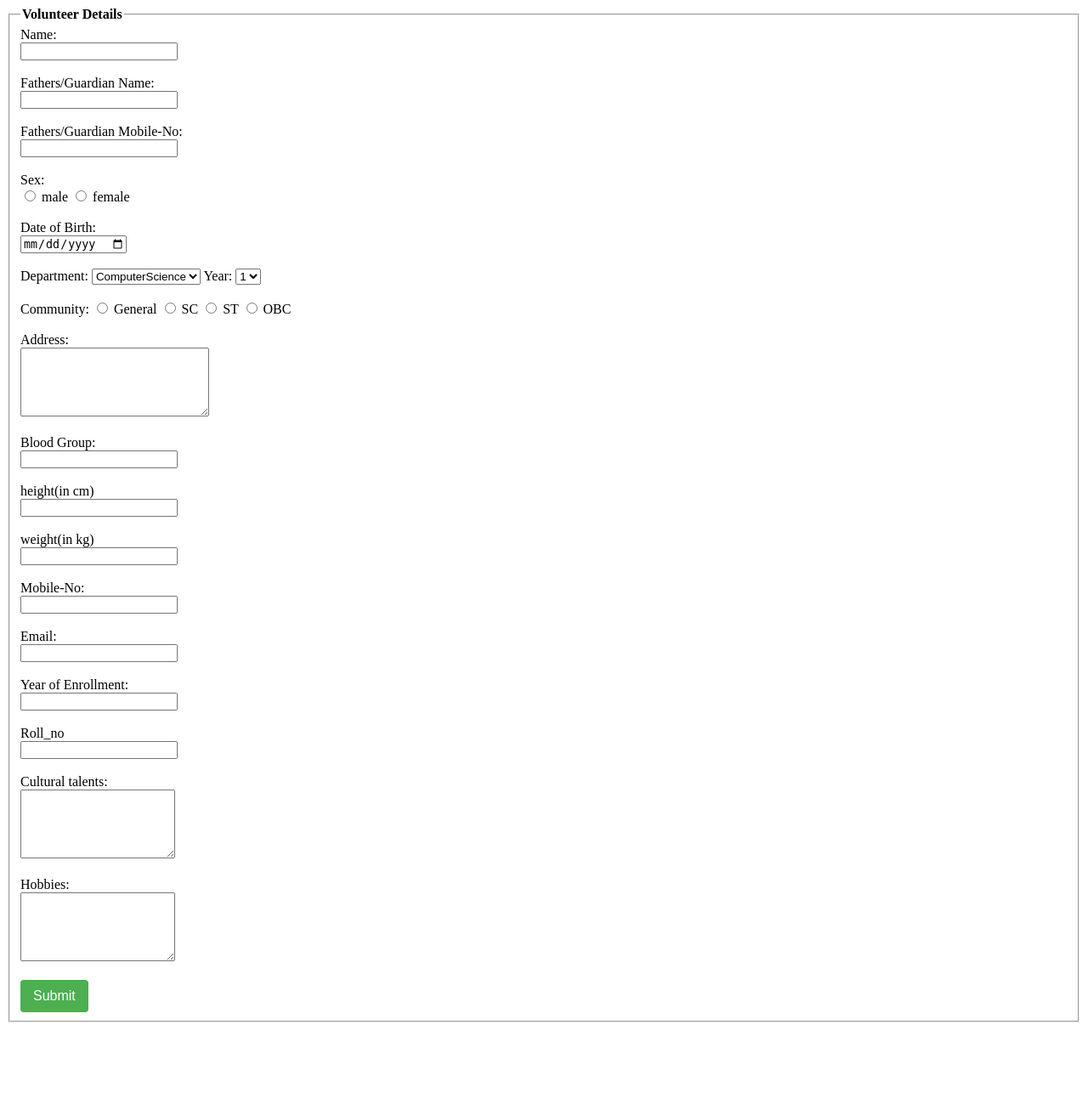
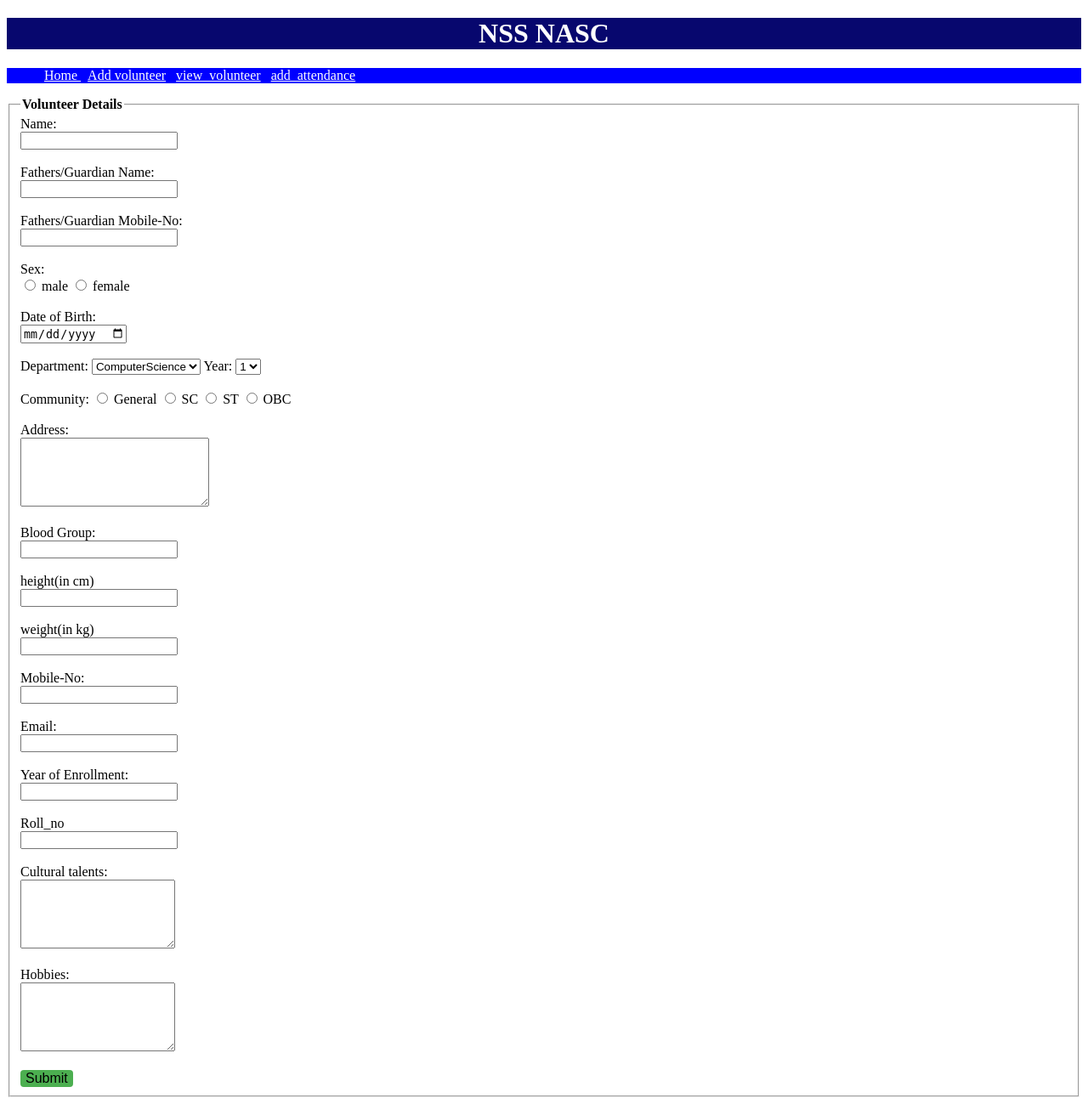
Before and after one commit to sharathplkn/patchnss, a Django app: template nss/templates/nss/form.html in a window 1280 px wide. Shown: the whole page at 85% size. Before the commit the page ends 1203 px from the top, so only its background shows below. Run offline with Django 4.2, Linux system fonts and the light colour scheme; the template is opened without the code that fills it, so the values that code supplies are empty; parts of the project's set-up code (start-up, migrations or seed data) failed here and were passed over.

Commit message:
attendance

```diff
--- a/nss/models.py
+++ b/nss/models.py
@@ -32,3 +32,4 @@
     date=models.DateField()
     roll_no=models.IntegerField()
     department=models.CharField(max_length=20)
+    event=models.CharField(max_length=64)
--- /dev/null
+++ b/nss/templates/nss/base.html
@@ -0,0 +1,66 @@
+<!DOCTYPE html>
+<html>
+<head>
+  <style>
+    input[type="submit"]{
+    background-color:#4CAF50;
+    color:#fff
+    padding:10px 15px;
+    border:none;
+    border-radius:4px;
+    cursor:pointer;
+    font-size:1em;
+    }
+    {% block style%}
+    {% endblock %}
+  </style>
+  <title>{% block title %}
+          {% endblock%}
+  </title>
+  <style>
+    nav{
+      padding-top: 0%;
+    }
+    .lis{
+      background-color: blue;
+
+    }
+    a{
+      color: white;
+    }
+    .lis li{
+      display:inline;
+      padding:4px;
+    }
+    .header{
+      background-color:rgb(7, 7, 110);
+      color: white;
+    }
+  </style>
+</head>
+  <body>
+  <div>
+  <div class="header">
+    <h1 align="center">NSS NASC</h1>
+  </div>
+    <nav>
+        <ul class="lis">
+          <li>
+            <a href="{%url 'ns'%}">Home </a>
+          </li>
+          <li>
+            <a href="{%url 'add_volunteer'%}">Add volunteer</a>
+          </li>
+          <li >
+            <a  href="{%url 'view_volunteer'%}">view_volunteer</a>
+          </li>
+          <li>
+            <a  href="{%url 'attendance'%}">add_attendance</a>
+          </li>
+        </ul>
+    </nav>
+  </div>
+    {% block content %}
+    {% endblock %}
+  </body>
+</html>
--- a/nss/templates/nss/form.html
+++ b/nss/templates/nss/form.html
@@ -1,31 +1,14 @@
-<!DOCTYPE html>
-<html lang="en">
-<head>
-    <meta charset="UTF-8">
-    <meta name="viewport" content="width=device-width, initial-scale=1.0">
-    <title>Document</title>
-    <style>
+{% extends 'nss/base.html'%}
+{% block style%}
+form{
+    text-align:left;
+}
+{% endblock %}
 
-form {
-    text-align: left;
-}
-input[type="submit"] {
-    background-color: #4CAF50;
-    color: #fff;
-    padding: 10px 15px;
-    border: none;
-    border-radius: 4px;
-    cursor: pointer;
-    font-size: 1em;
-}
-
-input[type="submit"]:hover {
-    background-color: #45a049;
-}
-    </style>
-</head>
-<body>
-    <div>
+{% block title %}
+    add volunteer
+{% endblock%}
+{% block content %}
     <form method="post" action="{% url 'add_volunteer' %}" align="center">
         <fieldset>
             <legend><b>Volunteer Details</b></legend>
@@ -127,6 +110,4 @@
         <input type="submit">
         </fieldset>
     </form>
-</div>
-</body>
-</html>
+{% endblock %}
--- /dev/null
+++ b/nss/templates/nss/home.html
@@ -0,0 +1,4 @@
+{% extends 'nss/base.html' %}
+{% block content %}
+The National Service Scheme.
+{% endblock %}
--- a/nss/urls.py
+++ b/nss/urls.py
@@ -2,7 +2,8 @@
 from . import views
 
 urlpatterns=[
-    path('',views.add_volunteer,name='add_volunteer'),
+    path('',views.ns,name='ns'),
+    path('nss',views.add_volunteer,name='add_volunteer'),
     path("vol",views.view_volunteer,name='view_volunteer'),
     path('rol',views.attendance,name='attendance'),
 ]
--- a/nssms/urls.py
+++ b/nssms/urls.py
@@ -19,5 +19,5 @@
 
 urlpatterns = [
     path("admin/", admin.site.urls),
-    path("nss/",include('nss.urls')),
+    path("",include('nss.urls')),
 ]
```
Also changed, not shown: nss/templates/nss/attendance.html (+9 -10 lines), nss/templates/nss/view_volunteer.html (+9 -17 lines), nss/views.py (+6 -3 lines), db.sqlite3, nss/migrations/0001_initial.py, nss/migrations/0002_attendance.py (deleted), nss/templates/nss/vol.html (deleted).
